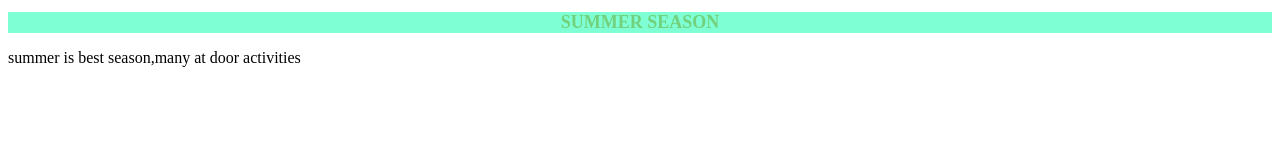
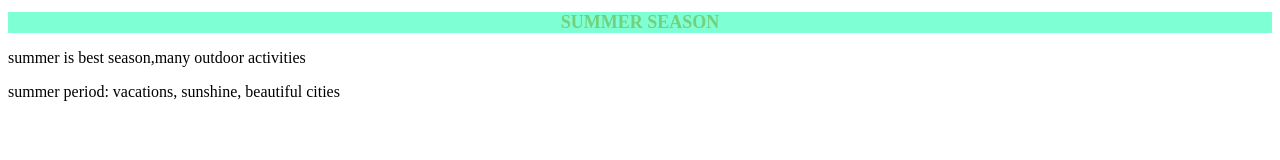
Before and after one commit to clarerutsky/gittask, a plain HTML site: page line.html in a window 1280 px wide. Drawn offline with Linux system fonts and the light colour scheme.

Commit message:
modify line.html / branching

```diff
--- a/line.html
+++ b/line.html
@@ -10,7 +10,9 @@
 </head>
 <body>
     <h1>SUMMER SEASON</h1>
-    <P>summer is best season,many at door activities</P>
+    <P>summer is best season,many outdoor activities</P>
+    <P>summer period: vacations, sunshine, beautiful cities</P>
+
 </body>
 </html>
 <!--Reviwew comment here-->
```
